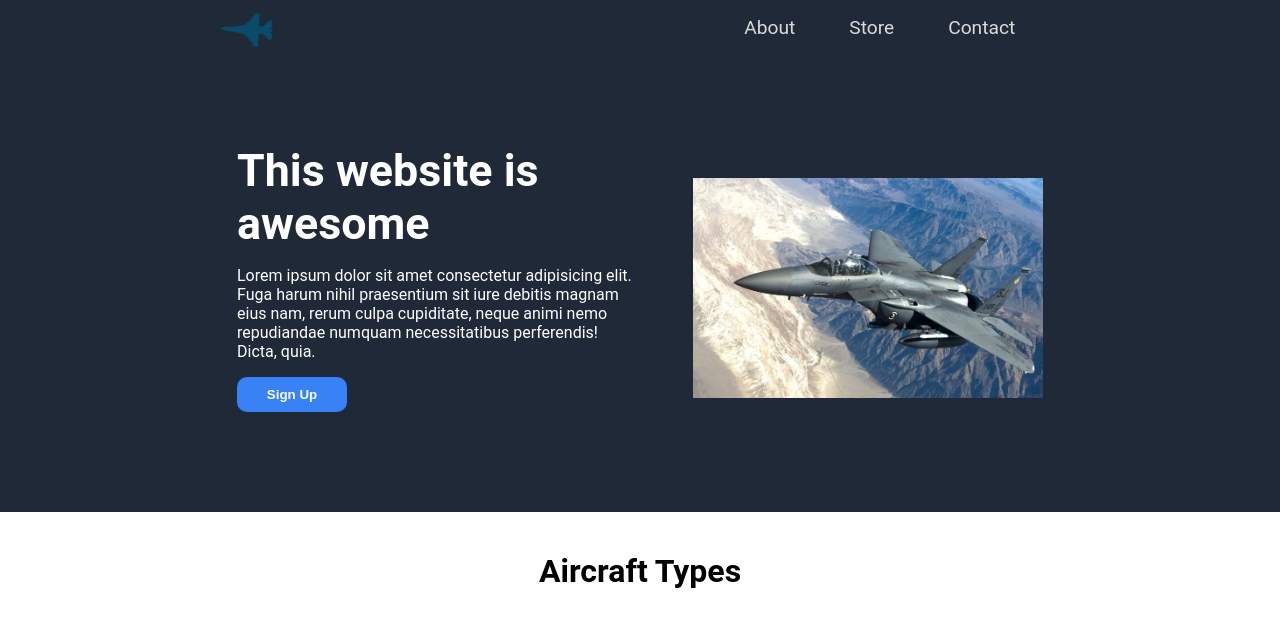
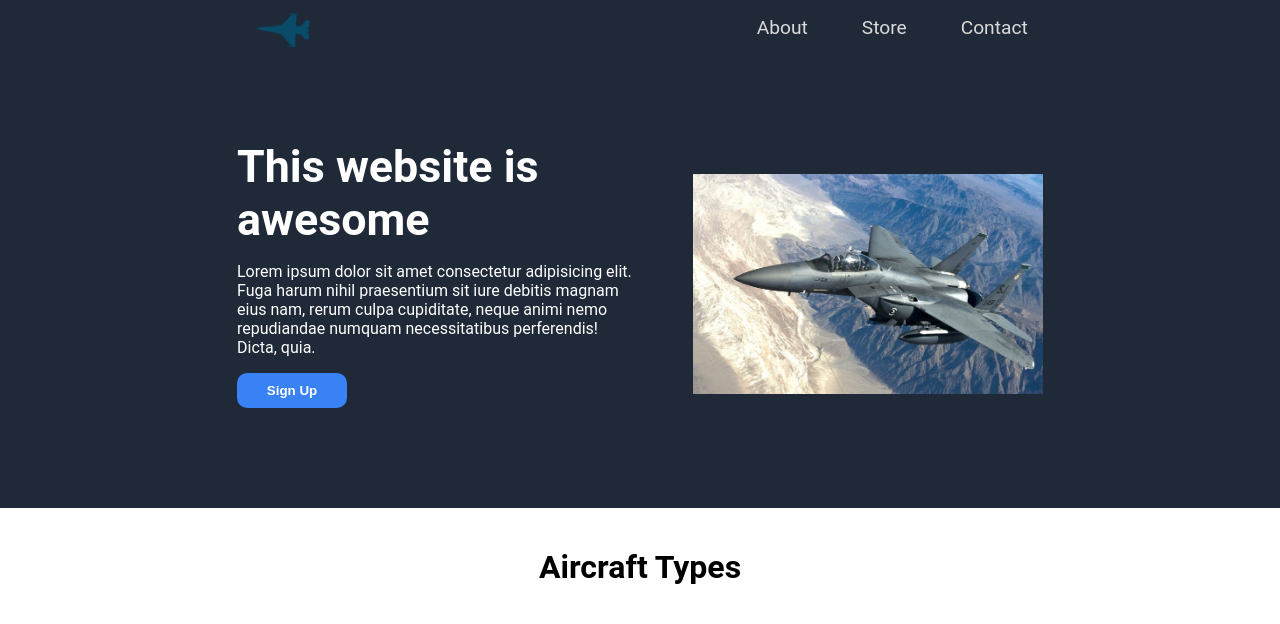
Before and after one commit to StevenYuriel/odin-test, a plain HTML site: page index.html in a window 1280 px wide. Shown: the top 624 px of the page. Drawn offline with Linux system fonts and the light colour scheme.

Commit message:
Finished

```diff
--- a/index.html
+++ b/index.html
@@ -9,12 +9,16 @@
 <body>
     <header class="header-container">
         <nav class="primary">
-            <div><img alt="logo" height="60px" src="images/foto.png"></div>
-            <ul>
-                <a href="">About</a>
-                <a href="">Store</a>
-                <a href="">Contact</a>
-            </ul>
+            <div class="img-primary">
+                <img alt="logo" height="60px" src="images/foto.png">
+            </div>
+            <div class="ul-primary">
+                <ul>
+                    <div class="a-primary"><a href="">About</a></div>
+                    <div class="a-primary"><a href="">Store</a></div>
+                    <div class="a-primary"><a href="">Contact</a></div>
+                </ul>
+            </div>
         </nav>
         <div class="header-information">
             <div class="primary">
--- a/styles.css
+++ b/styles.css
@@ -14,7 +14,20 @@ body{
 
 .header-container .primary {
     display: flex;
-    justify-content:space-around;
+    justify-content: space-around;
+    width: 100%;
+}
+
+.header-container .primary .img-primary{
+    padding: 0px 0px 0px 50px;
+}
+
+.header-container .ul-primary{
+
+}
+
+.header-container .primary .ul-primary .a-primary {
+    display: inline-flex;
 }
 
 .header-container .primary a{
@@ -80,14 +93,8 @@ body{
 }
 
 .button-signup-primary:hover{
-    width: 110px;
-    border: none;
     background: #ffffff;
-    padding: 10px;
-    border-radius: 10px;
     color: #000000;
-    text-decoration: none;
-    font-weight: bold;
 }
 /* NAV */
 
@@ -172,14 +179,9 @@ body{
 }
 
 .button-signup-secondary:hover{
-    width: 110px;
     border: 2px solid #ffffff;
     background: #ffffff;
-    padding: 10px;
-    border-radius: 10px;
     color: #000000;
-    text-decoration: none;
-    font-weight: bold;
 }
 /* MAIN */
 
```
